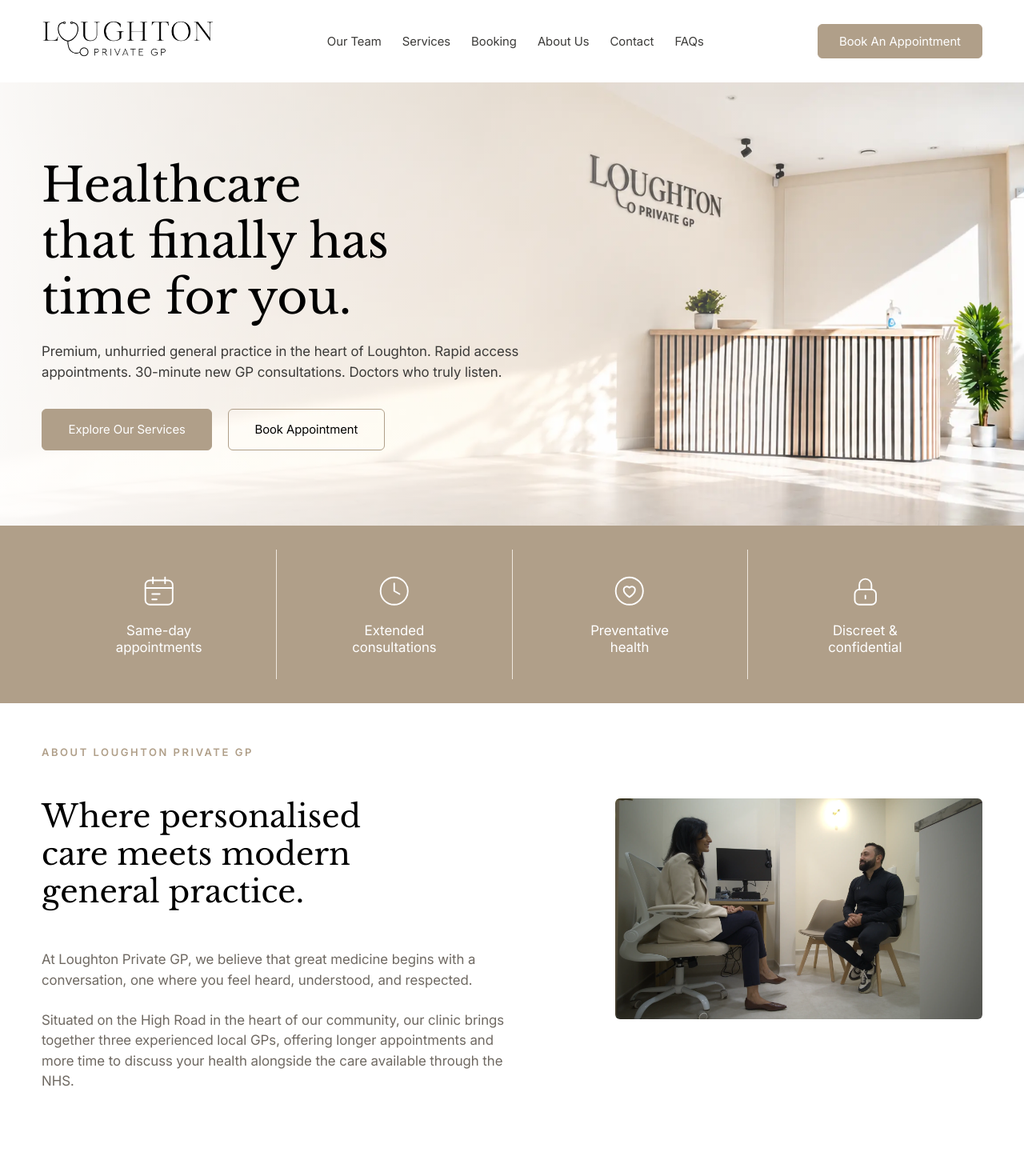
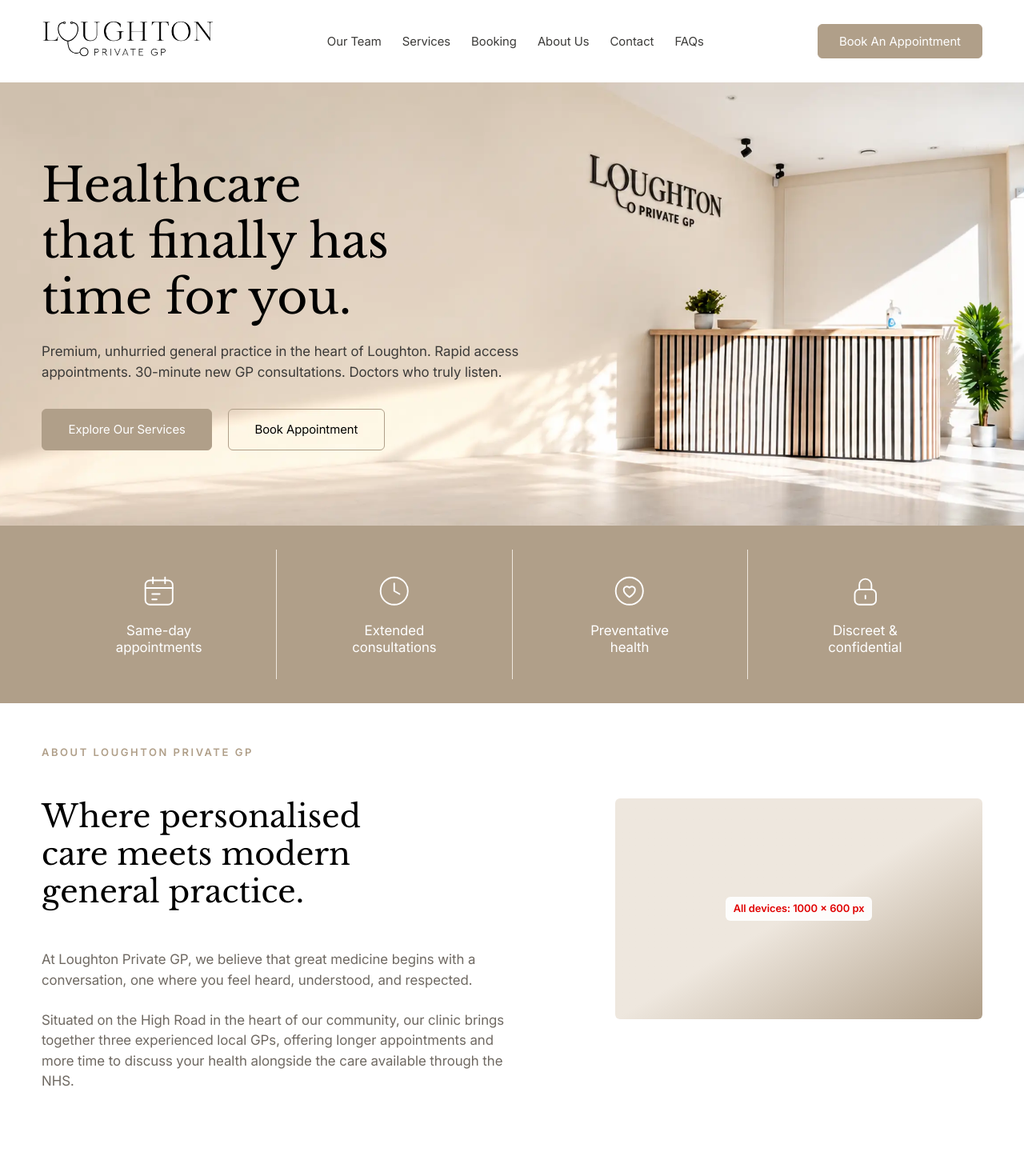
Before and after one commit to SonaliRam/Loughton, a React (Vite) app: page / in a window 1280 px wide. Shown: the top 1470 px of the page at 80% size. Built offline with nearby package versions, Linux system fonts and the light colour scheme.

Commit message:
overlay remove

```diff
--- a/src/components/sections/About.jsx
+++ b/src/components/sections/About.jsx
@@ -3,6 +3,7 @@
 import { about } from "../../data/home";
 import useReveal from "../../hooks/useReveal";
 import ImagePlaceholder from "../ui/ImagePlaceholder";
+import ImageSize from "../ui/ImageSize";
 
 function About() {
   const sectionRef = useRef(null);
@@ -66,13 +67,10 @@
 
         <div
           data-about="image"
-          className="group aspect-[5/3] overflow-hidden rounded-box"
+          className="group relative aspect-[5/3] overflow-hidden rounded-box"
         >
-          <ImagePlaceholder
-            src={about.image}
-            alt={about.imageAlt}
-            className="transition-transform duration-700 ease-out group-hover:scale-105"
-          />
+          <ImagePlaceholder className="transition-transform duration-700 ease-out group-hover:scale-105" />
+          <ImageSize sizes={[{ device: "All devices", size: "1000 × 600 px" }]} />
         </div>
       </div>
     </section>
--- a/src/components/sections/Hero.jsx
+++ b/src/components/sections/Hero.jsx
@@ -38,7 +38,7 @@
       />
       <div
         aria-hidden="true"
-        className="absolute inset-0 -z-10 bg-linear-to-r from-white via-white/70 to-transparent md:from-white/90 md:via-white/40"
+        className="absolute inset-0 -z-10 bg-linear-to-r"
       />
 
       <div className="page-width-small py-14 md:py-20 md:max-lg:m-0 md:max-lg:w-[66%] lg:m-0 lg:w-[55%]">
--- a/src/data/home.js
+++ b/src/data/home.js
@@ -6,7 +6,7 @@
   LockIcon,
   ShieldIcon,
 } from "../components/ui/Icons";
-import aboutImage from "../assets/images/home-sec-section.webp";
+
 export const featureStrip = [
   { icon: CalendarIcon, label: "Same-day appointments" },
   { icon: ClockIcon, label: "Extended consultations" },
@@ -17,8 +17,6 @@
 export const about = {
   label: "About Loughton Private GP",
   heading: "Where personalised care meets modern general practice.",
-  image: aboutImage,
-  imageAlt: "Inside the Loughton Private GP clinic",
   paragraphs: [
     "At Loughton Private GP, we believe that great medicine begins with a conversation, one where you feel heard, understood, and respected.",
     "Situated on the High Road in the heart of our community, our clinic brings together three experienced local GPs, offering longer appointments and more time to discuss your health alongside the care available through the NHS.",
```
